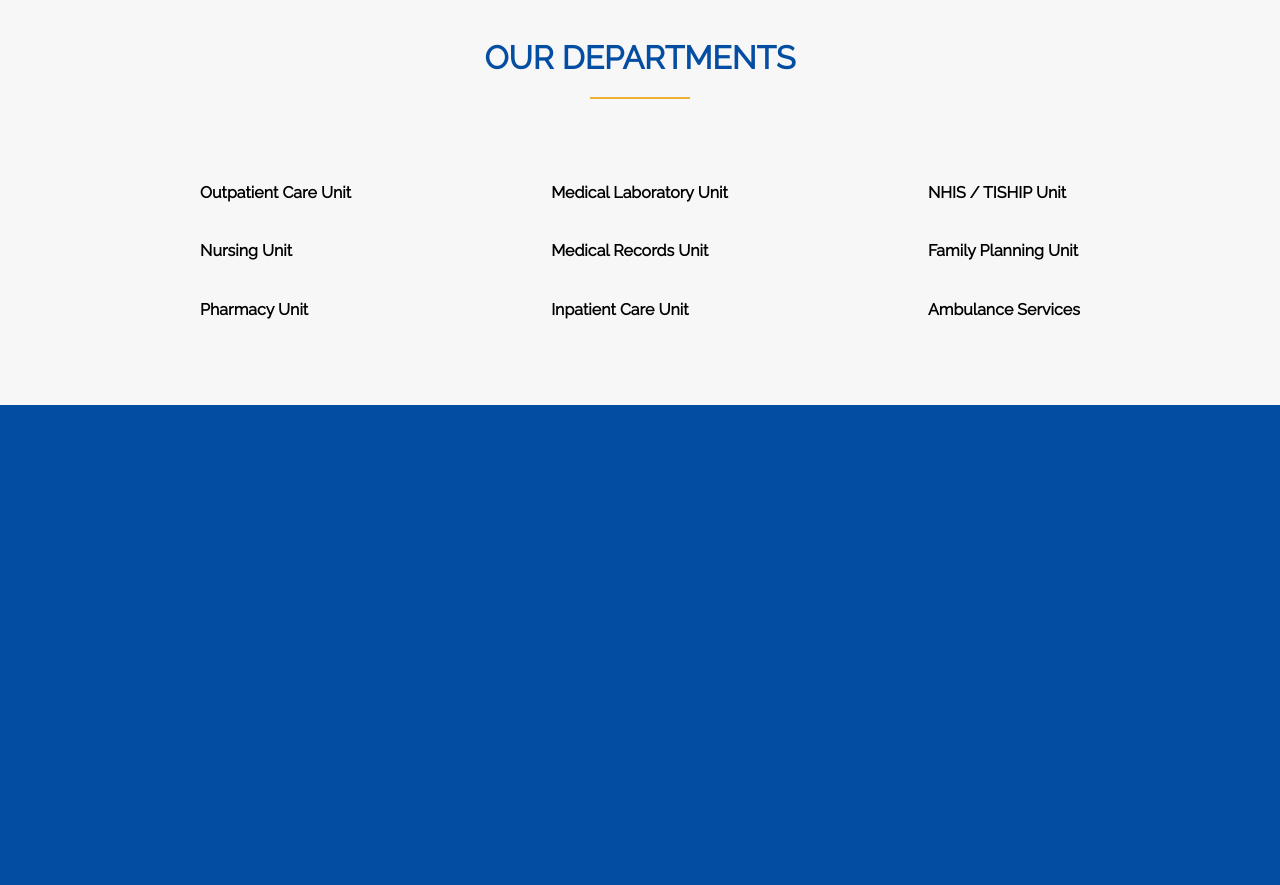
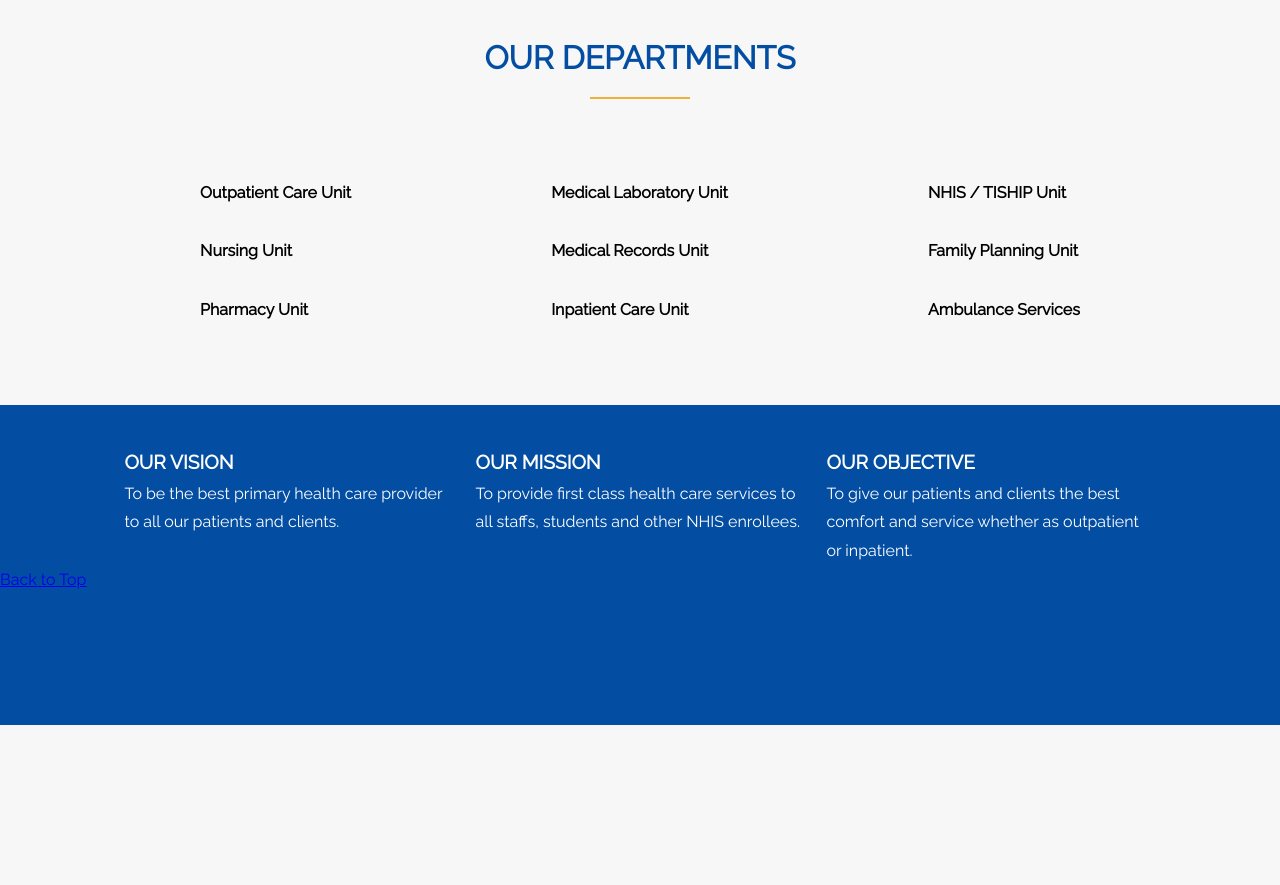
Before and after one commit to Dev-manuels/FPI_clinic, a PHP site: page / in a window 1280 px wide. Shown: the part 745-1630 px from the top of the page. After the commit the page ends 1470 px from the top, so only its background shows below. Run offline with PHP 8.4, Linux system fonts and the light colour scheme; some libraries are stand-ins or nearby versions.

Commit message:
updated styles

```diff
--- a/index.php
+++ b/index.php
@@ -57,6 +57,24 @@
 
     </section>
     <footer>
+      <div class="footer-main">
+        <div class="footer-main-text">
+          <h2>OUR VISION</h2>
+          <p>To be the best primary health care provider to all our patients and clients.</p>
+        </div>
+        <div class="footer-main-text">
+          <h2>OUR MISSION</h2>
+          <p>To provide first class health care services to all staffs, students and other NHIS enrollees.</p>
+        </div>
+        <div class="footer-main-text">
+        <h2>OUR OBJECTIVE</h2>
+          <p>To give our patients and clients the best comfort and service whether as outpatient or inpatient.</p>
+        </div>
+      </div>
+      <div class="footer-final">
+        <a href="#header"> Back to Top</a>
+      </div>
+
 
     </footer>
 
--- a/style.css
+++ b/style.css
@@ -129,10 +129,27 @@ header {
     margin-bottom: 30px;
     font-weight: bold;
 }
-.depts-list >li:hover{
+.depts-list >li:hover,.hero-text-details > a:hover{
     color:#034ea2;
 }
 footer{
-    height: 60vh;
+    height: 100%;
     background-color: #034ea2;
+    color: #fff;
+    height: 40vh;
 }
+.footer-main{
+    width: 100%;
+    padding: 0 8%;
+    padding-top: 40px;
+    display: flex;
+    flex-direction: row;
+    justify-content: space-evenly;
+}
+.footer-main-text>h2{
+    font-size: 1.2rem;
+}
+.footer-main-text{
+    width: 30.6%;
+    height: 100%;
+}
```
